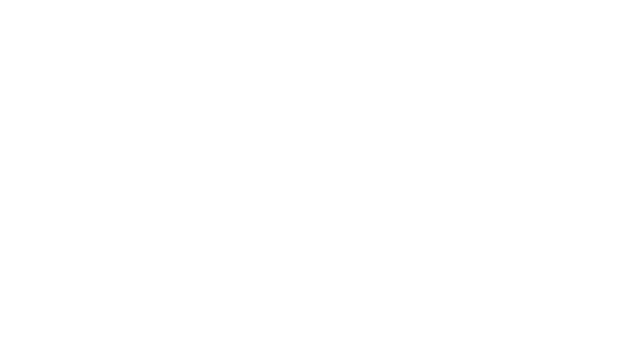
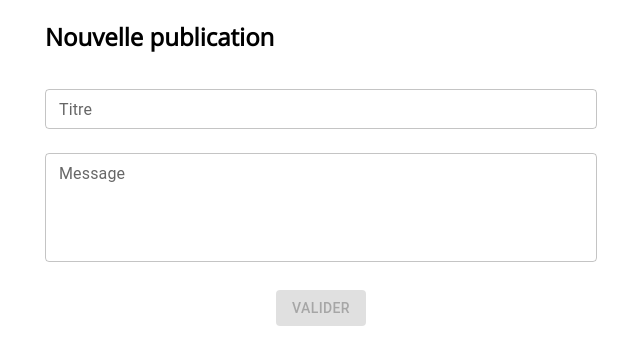
Before and after one commit to a-joyeux/ocr-p07, a React (Create React App) app in the folder frontend/: page /post in a window 1280 px wide. Before the commit this address had no page. Shown: the top 364 px of the page, without its empty margins (319-959 px from the left). Built offline with nearby package versions, Linux system fonts and the light colour scheme.

Commit message:
newPost page

```diff
--- a/frontend/src/App.js
+++ b/frontend/src/App.js
@@ -1,19 +1,17 @@
 import * as React from 'react';
 import Container from '@mui/material/Container';
 import Logo from './components/Logo';
-import FormSignUp from './components/FormLogin';
+import FormLogin from './components/FormLogin';
 import AuthService from './services/auth';
 import './app.scss';
 
 function App() {
-  if (AuthService.getCurrentUser()) {
-    return (
-      <Container className='container' maxWidth='sm'>
-        <Logo />
-        <FormSignUp />
-      </Container>
-    );
-  }
+  return (
+    <Container className='container' maxWidth='sm'>
+      <Logo />
+      <FormLogin />
+    </Container>
+  );
 }
 
 export default App;
--- a/frontend/src/components/FormLogin.js
+++ b/frontend/src/components/FormLogin.js
@@ -8,7 +8,6 @@
 import Button from '@mui/material/Button';
 import Alert from '@mui/material/Alert';
 import { useNavigate } from 'react-router-dom';
-import axiosInstance from '../services/axios';
 import { useState } from 'react';
 import AuthService from '../services/auth';
 import './styles/FormLogin.scss';
--- a/frontend/src/components/HomeHeader.js
+++ b/frontend/src/components/HomeHeader.js
@@ -1,13 +1,24 @@
 import * as React from 'react';
 import AddBoxIcon from '@mui/icons-material/AddBox';
 import Button from '@mui/material/Button';
+import { useNavigate } from 'react-router-dom';
+
 import './styles/HomeHeader.scss';
 
 function HomeHeader() {
+  let navigate = useNavigate();
   return (
     <div className='home-header'>
       <h2>Fil d'actualité</h2>
-      <Button className='button' variant='outlined' size='small' startIcon={<AddBoxIcon />}>
+      <Button
+        onClick={(event) => {
+          navigate('/post', { replace: true });
+        }}
+        className='button'
+        variant='outlined'
+        size='small'
+        startIcon={<AddBoxIcon />}
+      >
         Nouveau
       </Button>
     </div>
--- a/frontend/src/index.js
+++ b/frontend/src/index.js
@@ -1,18 +1,20 @@
-import React from "react";
-import ReactDOM from "react-dom";
-import "./index.css";
-import App from "./App";
-import { BrowserRouter, Routes, Route } from "react-router-dom";
-import HomePage from "./views/HomePage";
+import React from 'react';
+import ReactDOM from 'react-dom';
+import './index.css';
+import App from './App';
+import { BrowserRouter, Routes, Route } from 'react-router-dom';
+import HomePage from './views/HomePage';
+import NewPostPage from './views/NewPostPage';
 
 ReactDOM.render(
   <React.StrictMode>
     <BrowserRouter>
       <Routes>
-        <Route path="/" element={<App />} />
-        <Route path="/home" element={<HomePage />} />
+        <Route path='/' element={<App />} />
+        <Route path='/home' element={<HomePage />} />
+        <Route path='/post' element={<NewPostPage />} />
       </Routes>
     </BrowserRouter>
   </React.StrictMode>,
-  document.getElementById("root")
+  document.getElementById('root')
 );
--- /dev/null
+++ b/frontend/src/views/NewPostPage.js
@@ -0,0 +1,58 @@
+import PostService from '../services/post';
+import * as React from 'react';
+import { useState } from 'react';
+import Post from '../components/Post';
+import Box from '@mui/material/Box';
+import TextField from '@mui/material/TextField';
+import Container from '@mui/material/Container';
+import Button from '@mui/material/Button';
+import './styles/NewPostPage.scss';
+
+function NewPostPage() {
+  const [title, setTitle] = useState('');
+  const [content, setContent] = useState('');
+  return (
+    <Container className='container' maxWidth='sm'>
+      <div className='newPost-header'>
+        <h2>Nouvelle publication</h2>
+      </div>
+      <Box className='formPost'>
+        <TextField
+          fullWidth
+          id='title'
+          size='small'
+          label='Titre'
+          margin='normal'
+          type=''
+          value={title}
+          onChange={(e) => setTitle(e.target.value)}
+          variant='outlined'
+        />
+        <TextField
+          fullWidth
+          multiline
+          rows={4}
+          id='content'
+          size='small'
+          label='Message'
+          margin='normal'
+          type=''
+          value={content}
+          onChange={(e) => setContent(e.target.value)}
+          variant='outlined'
+        />
+        <Button
+          onClick={(event) => {}}
+          disabled={title && content ? false : true}
+          type='submit'
+          sx={{ mt: '20px' }}
+          variant='contained'
+        >
+          Valider
+        </Button>
+      </Box>
+    </Container>
+  );
+}
+
+export default NewPostPage;
--- /dev/null
+++ b/frontend/src/views/styles/NewPostPage.scss
@@ -0,0 +1,10 @@
+.formPost {
+  display: flex;
+  align-items: center;
+  flex-direction: column;
+}
+
+.newPost-header {
+  display: flex;
+  flex-direction: row;
+}
--- a/frontend/src/views/styles/homepage.scss
+++ b/frontend/src/views/styles/homepage.scss
@@ -1,7 +1,6 @@
 .postList {
   display: flex;
   flex-direction: column;
-  align-items: center;
   align-items: center;
 }
 
```
